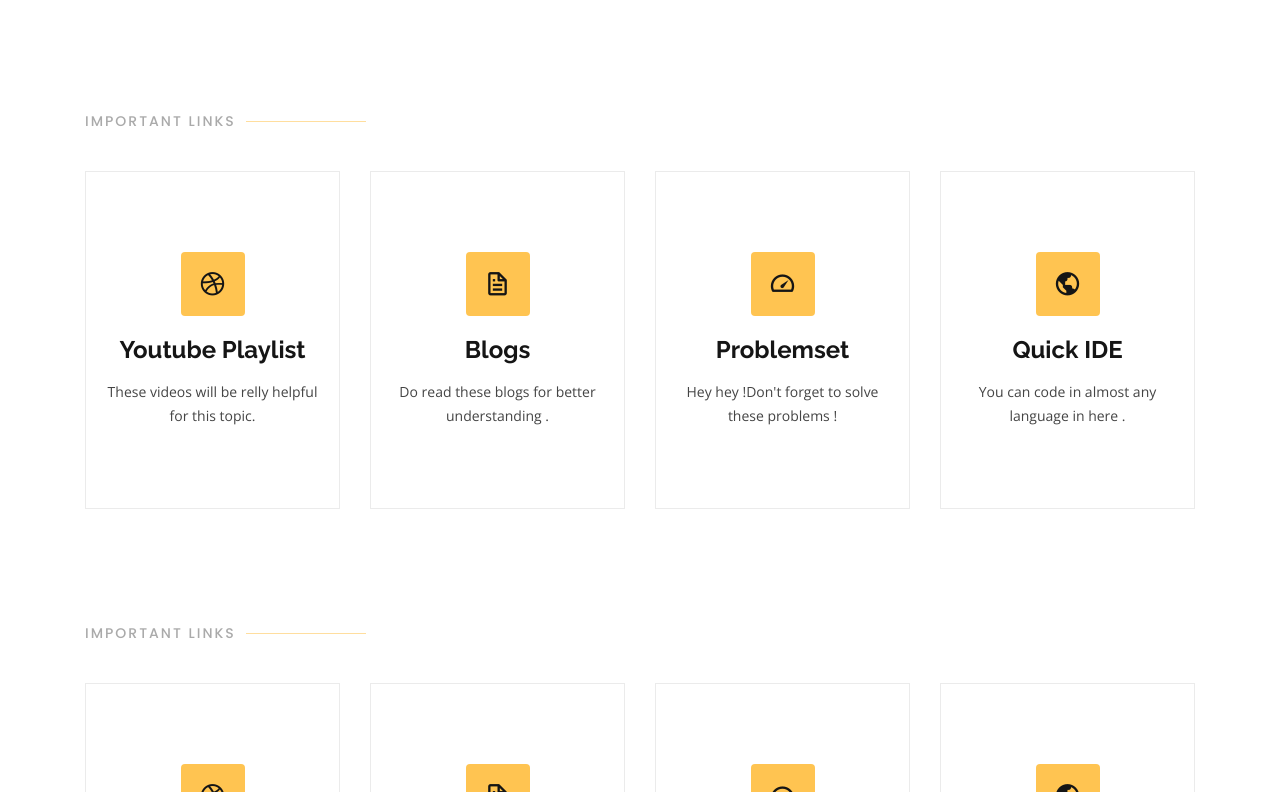
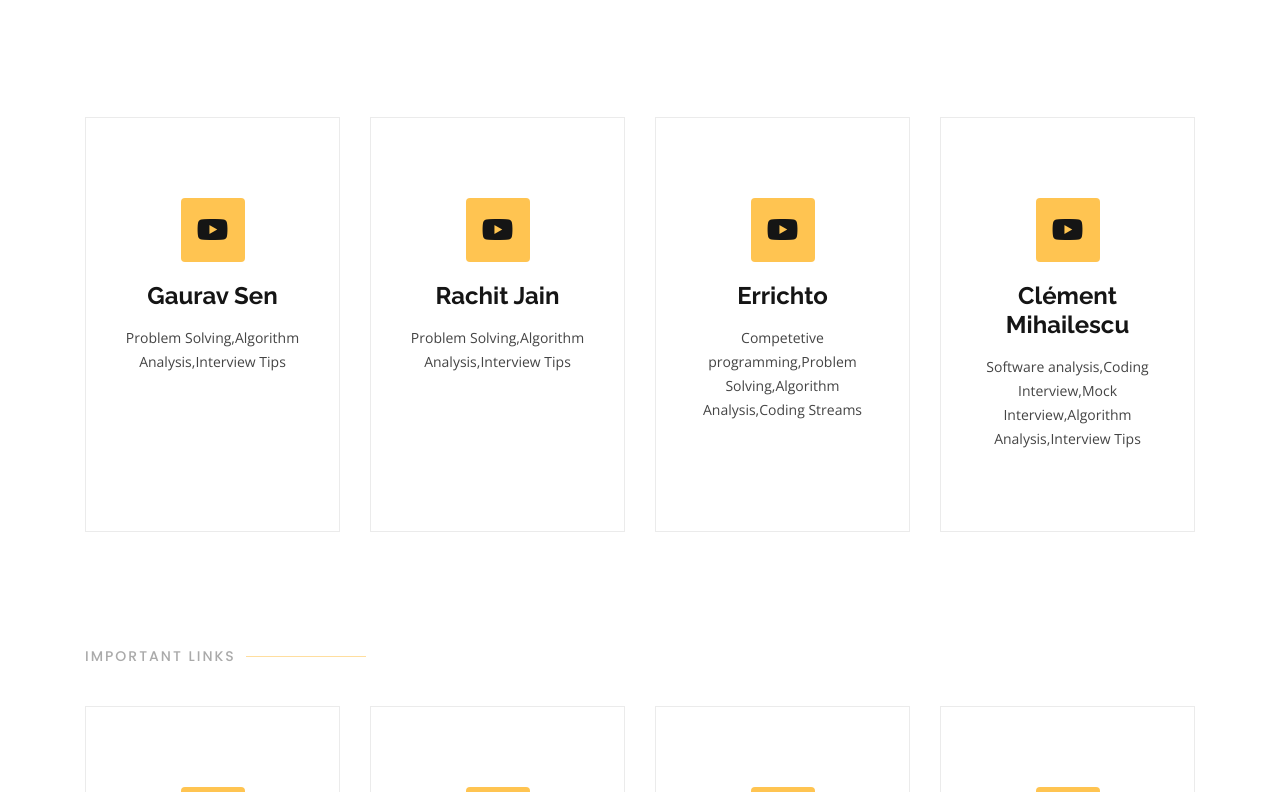
Before and after one commit to wasif6029/wasif6029.github.io, a plain HTML site: page resources.html in a window 1280 px wide. Shown: the part 677-1469 px from the top of the page. Drawn offline with nearby package versions, Linux system fonts and the light colour scheme; no server answers.

Commit message:
resources

```diff
--- a/resources.html
+++ b/resources.html
@@ -137,6 +137,55 @@
 
       </div>
     </section><!-- End Services Section -->
+
+
+
+    <!-- ======= Services Section ======= -->
+    <section id="services" class="services">
+      <div class="container" data-aos="fade-up">
+
+        <div class="row">
+          <div class="col-lg-3 col-md-6 d-flex align-items-stretch" data-aos="zoom-in" data-aos-delay="100">
+            <div class="icon-box">
+              <div class="icon"><i class="fab fa-youtube"></i></div>
+              <h4><a href="https://www.youtube.com/channel/UCRPMAqdtSgd0Ipeef7iFsKw">Gaurav Sen</a></h4>
+              <p>Problem Solving,Algorithm Analysis,Interview Tips</p>
+            </div>
+          </div>
+
+          <div class="col-lg-3 col-md-6 d-flex align-items-stretch mt-4 mt-md-0" data-aos="zoom-in" data-aos-delay="200">
+            <div class="icon-box">
+              <div class="icon"><i class="fab fa-youtube"></i></div>
+              <h4><a href="https://www.youtube.com/channel/UC9fDC_eBh9e_bogw87DbGKQ">Rachit Jain</a></h4>
+              <p>Problem Solving,Algorithm Analysis,Interview Tips</p>
+            </div>
+          </div>
+
+          <div class="col-lg-3 col-md-6 d-flex align-items-stretch mt-4 mt-md-0" data-aos="zoom-in" data-aos-delay="300">
+            <div class="icon-box">
+              <div class="icon"><i class="fab fa-youtube"></i></div>
+              <h4><a href="https://www.youtube.com/channel/UCBr_Fu6q9iHYQCh13jmpbrg">Errichto</a></h4>
+              <p>Competetive programming,Problem Solving,Algorithm Analysis,Coding Streams</p>
+            </div>
+          </div>
+
+          <div class="col-lg-3 col-md-6 d-flex align-items-stretch mt-4 mt-md-0" data-aos="zoom-in" data-aos-delay="400">
+            <div class="icon-box">
+              <div class="icon"><i class="fab fa-youtube"></i></div>
+              <h4><a href="https://www.youtube.com/channel/UCaO6VoaYJv4kS-TQO_M-N_g">Clément Mihailescu</a></h4>
+              <p>Software analysis,Coding Interview,Mock Interview,Algorithm Analysis,Interview Tips</p>
+            </div>
+          </div>
+
+
+
+        </div>
+
+      </div>
+    </section><!-- End Services Section -->
+
+
+
 
 
 
```
